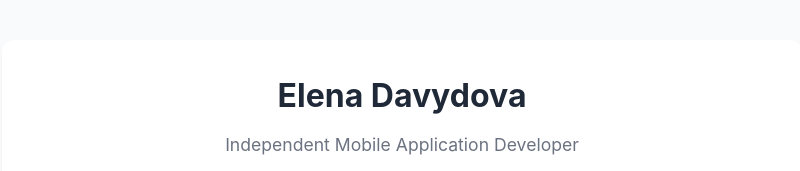
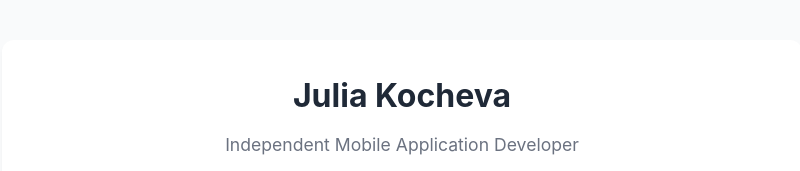
Before and after one commit to jwministry/app, a plain HTML site: page index.html in a window 1280 px wide. Shown: the top 171 px of the page, without its empty margins (238-1038 px from the left). Drawn offline with Linux system fonts and the light colour scheme.

Commit message:
Update index.html

```diff
--- a/index.html
+++ b/index.html
@@ -3,7 +3,7 @@
 <head>
     <meta charset="UTF-8">
     <meta name="viewport" content="width=device-width, initial-scale=1.0">
-    <title>Elena Davydova | iOS & Android App Developer</title>
+    <title>Julia Kocheva | iOS & Android App Developer</title>
     <style>
         :root {
             --primary: #2563eb;
@@ -97,7 +97,7 @@
 <div class="container">
     <!-- Header / About Section -->
     <header>
-        <h1>Elena Davydova</h1>
+        <h1>Julia Kocheva</h1>
         <div class="subtitle">Independent Mobile Application Developer</div>
         <div class="badges">
             <span class="badge">iOS</span>
```
